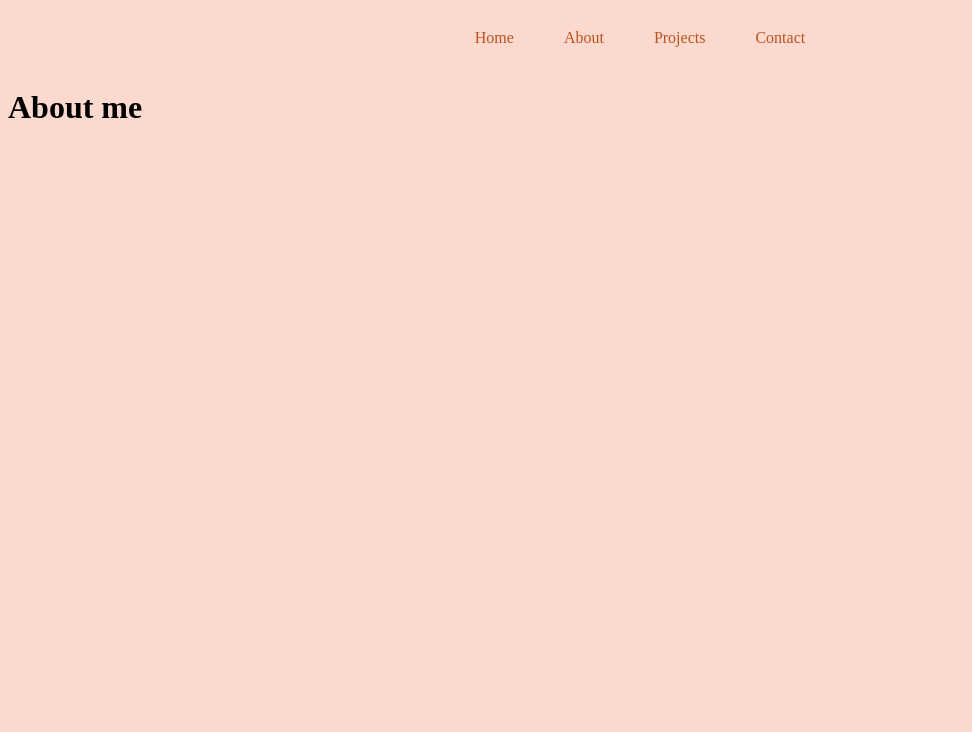
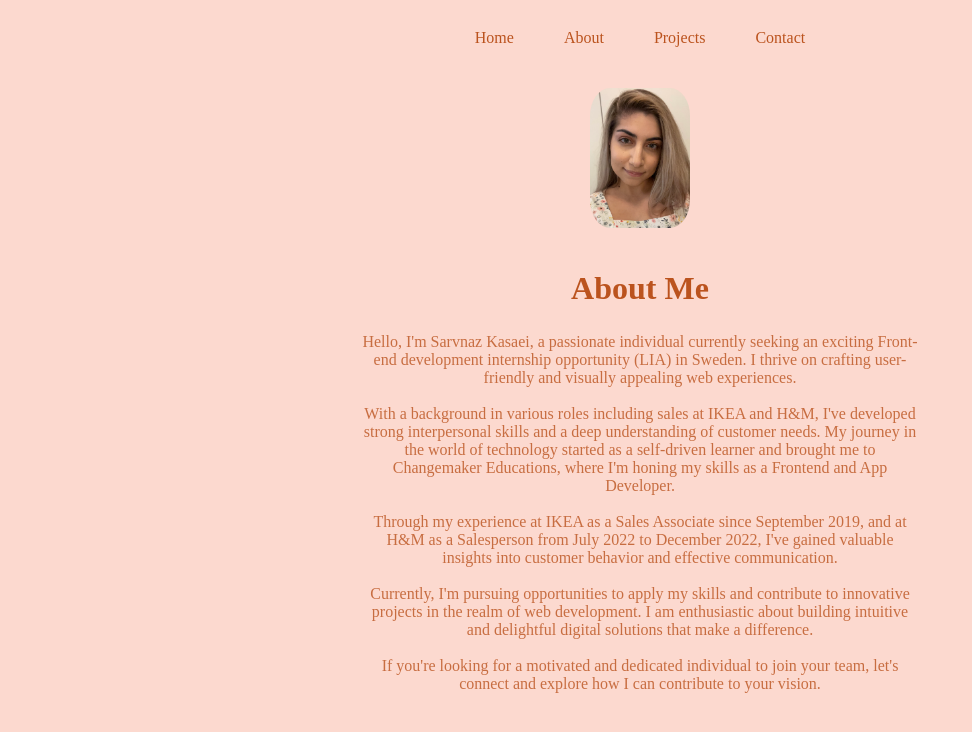
Before and after one commit to Sakas19/sarvnaz_Nextjs_portfolio, a Next.js app: page /About in a window 1280 px wide. Shown: the top 732 px of the page, without its empty margins (0-972 px from the left). Built offline with nearby package versions, Linux system fonts and the light colour scheme.

Commit message:
added about part

```diff
--- a/app/About/page.js
+++ b/app/About/page.js
@@ -1,7 +1,25 @@
-export default function About() {
+import React from 'react';
+import style from '../style /About.module.css'
+import Image from 'next/image';
+
+const About = () => {
   return (
-    <div>
-      <h1>About me</h1>
+    <div className={style.container}>
+      <img src='/sarvnaz.jpg' alt="picture of sarvnaz" className={style.profileImage} />
+      <h1 className={style.heading}>About Me</h1>
+      <p className={style.description}>
+        Hello, I'm Sarvnaz Kasaei, a passionate individual currently seeking an exciting Front-end development internship opportunity (LIA) in Sweden. I thrive on crafting user-friendly and visually appealing web experiences.
+        <br /><br />
+        With a background in various roles including sales at IKEA and H&M, I've developed strong interpersonal skills and a deep understanding of customer needs. My journey in the world of technology started as a self-driven learner and brought me to Changemaker Educations, where I'm honing my skills as a Frontend and App Developer.
+        <br /><br />
+        Through my experience at IKEA as a Sales Associate since September 2019, and at H&M as a Salesperson from July 2022 to December 2022, I've gained valuable insights into customer behavior and effective communication.
+        <br /><br />
+        Currently, I'm pursuing opportunities to apply my skills and contribute to innovative projects in the realm of web development. I am enthusiastic about building intuitive and delightful digital solutions that make a difference.
+        <br /><br />
+        If you're looking for a motivated and dedicated individual to join your team, let's connect and explore how I can contribute to your vision.
+      </p>
     </div>
-  )
+  );
 };
+
+export default About;
--- a/app/style /About.module.css
+++ b/app/style /About.module.css
@@ -1,11 +1,28 @@
-.about {
-    padding: 20px;
-    border-radius: 8px;
-  }
+.container {
+  display: flex;
+  flex-direction: column;
+  align-items: center;
+  padding: 20px;
+  max-width: 600px;
+  margin: 0 auto;
+}
 
-  .about p {
-    font-size: 18px;
-    color: #bb531e;
-    margin: 0;
-    align-items: center;
-  }
+.profileImage {
+  width: 100px;
+  height: px;
+  border-radius: 20%;
+  margin-bottom: 20px;
+}
+
+.heading {
+  font-size: 2rem;
+  margin-bottom: 10px;
+  color: #bb531e;
+}
+
+.description {
+  font-size: 1rem;
+  text-align: center;
+  opacity: 0.8;
+  color:#bb531e;
+}
```
Also changed, not shown: public/Sarvnaz.jpg (added).
